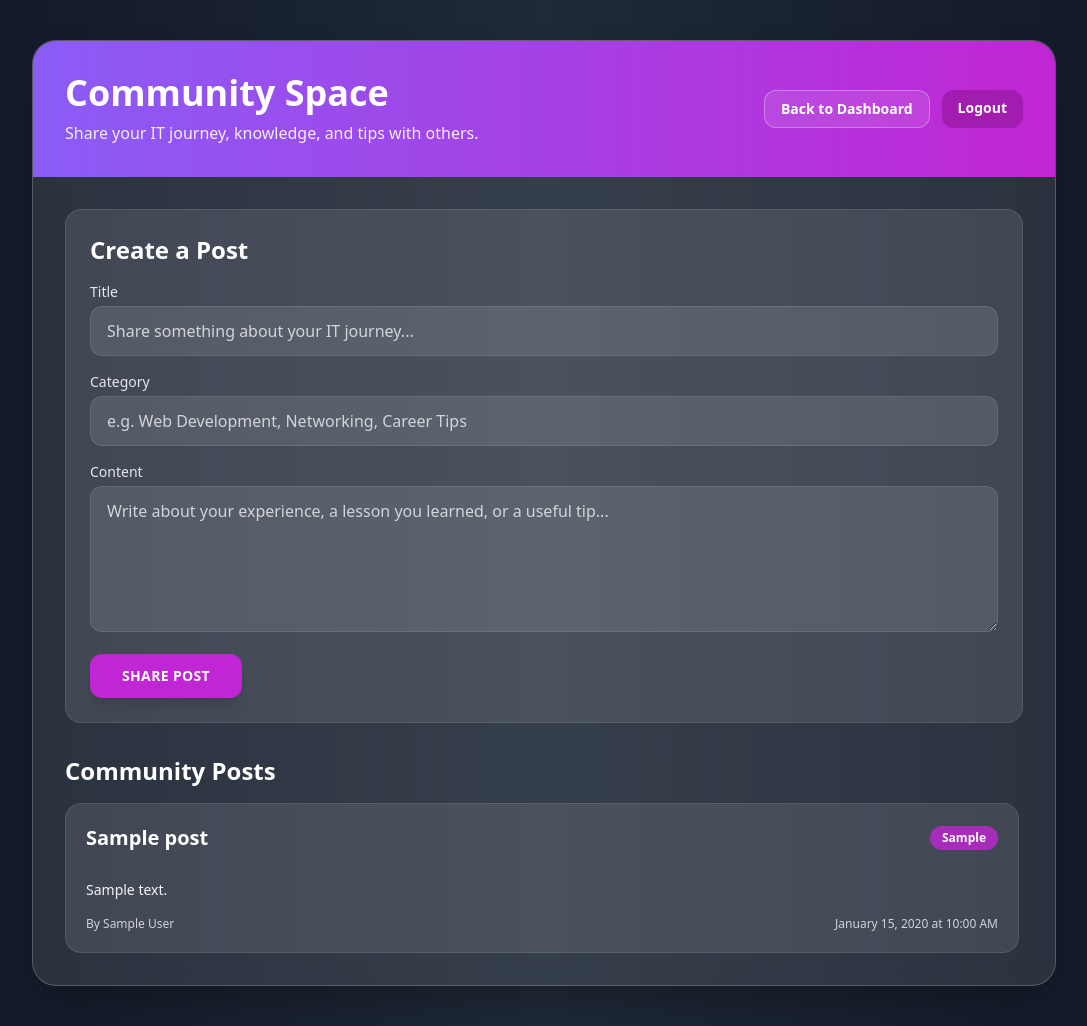
After one commit to Ewonn18/login-system, a PHP site: page /community.php in a window 1280 px wide. The commit adds this page. Shown: the whole page, without its empty margins (96-1183 px from the left). Run offline with PHP 8.4, Linux system fonts and the light colour scheme; the visitor is signed in with stand-in values (Sample User, id 1); tables that the repository leaves empty or names only in its code hold one stand-in row (values such as "Sample post"); some libraries are stand-ins or nearby versions.

Commit message:
add community sharing feature

```diff
--- /dev/null
+++ b/community.php
@@ -0,0 +1,185 @@
+<?php
+session_start();
+include "db.php";
+
+if (!isset($_SESSION["user_id"])) {
+    header("Location: index.php?panel=signin&type=error&message=" . urlencode("Please sign in first."));
+    exit();
+}
+
+$userId = $_SESSION["user_id"];
+$userName = $_SESSION["user_name"] ?? "Unknown User";
+
+$message = "";
+$messageType = "";
+
+if ($_SERVER["REQUEST_METHOD"] === "POST") {
+    $title = trim($_POST["title"] ?? "");
+    $category = trim($_POST["category"] ?? "");
+    $content = trim($_POST["content"] ?? "");
+
+    if ($title === "" || $category === "" || $content === "") {
+        $message = "All fields are required.";
+        $messageType = "error";
+    } else {
+        $sql = "INSERT INTO posts (user_id, title, category, content, author_name) VALUES (?, ?, ?, ?, ?)";
+        $stmt = $conn->prepare($sql);
+
+        if (!$stmt) {
+            $message = "Something went wrong. Please try again.";
+            $messageType = "error";
+        } else {
+            $stmt->bind_param("issss", $userId, $title, $category, $content, $userName);
+
+            if ($stmt->execute()) {
+                $message = "Your post has been shared.";
+                $messageType = "success";
+            } else {
+                $message = "Could not save your post. Please try again.";
+                $messageType = "error";
+            }
+
+            $stmt->close();
+        }
+    }
+}
+
+$posts = [];
+
+$postsSql = "SELECT title, category, content, author_name, created_at FROM posts ORDER BY created_at DESC";
+$postsResult = $conn->query($postsSql);
+
+if ($postsResult && $postsResult->num_rows > 0) {
+    while ($row = $postsResult->fetch_assoc()) {
+        $posts[] = $row;
+    }
+}
+
+$conn->close();
+?>
+<!doctype html>
+<html lang="en">
+<head>
+  <meta charset="UTF-8">
+  <meta name="viewport" content="width=device-width, initial-scale=1.0">
+  <title>Community - IT Journeys & Tips</title>
+  <script src="https://cdn.tailwindcss.com"></script>
+</head>
+<body class="min-h-screen bg-gradient-to-r from-gray-900 via-gray-800 to-gray-900 flex items-center justify-center px-4 py-10">
+  <div class="w-full max-w-5xl bg-white/10 backdrop-blur-md border border-white/20 rounded-3xl shadow-2xl overflow-hidden">
+    <div class="bg-gradient-to-r from-violet-500 to-fuchsia-600 p-8 text-white flex flex-col md:flex-row md:items-center md:justify-between gap-4">
+      <div>
+        <h1 class="text-3xl md:text-4xl font-bold">Community Space</h1>
+        <p class="mt-2 text-white/90">Share your IT journey, knowledge, and tips with others.</p>
+      </div>
+      <div class="flex gap-3">
+        <a
+          href="dashboard.php"
+          class="px-4 py-2 rounded-xl bg-white/10 border border-white/30 hover:bg-white/20 transition text-sm font-semibold"
+        >
+          Back to Dashboard
+        </a>
+        <a
+          href="logout.php"
+          class="px-4 py-2 rounded-xl bg-fuchsia-700 hover:bg-fuchsia-800 transition text-sm font-semibold"
+        >
+          Logout
+        </a>
+      </div>
+    </div>
+
+    <div class="p-6 md:p-8 text-white space-y-8">
+      <?php if (!empty($message)): ?>
+        <div class="w-full">
+          <div class="<?php echo $messageType === 'success' ? 'bg-green-500/90 border-green-300' : 'bg-red-500/90 border-red-300'; ?> border rounded-xl px-4 py-3 text-sm">
+            <?php echo htmlspecialchars($message); ?>
+          </div>
+        </div>
+      <?php endif; ?>
+
+      <section class="bg-white/10 rounded-2xl p-6 border border-white/10">
+        <h2 class="text-2xl font-semibold mb-4">Create a Post</h2>
+        <form method="POST" class="space-y-4">
+          <div>
+            <label class="block text-sm text-gray-200 mb-1" for="title">Title</label>
+            <input
+              type="text"
+              id="title"
+              name="title"
+              required
+              class="w-full bg-white/10 text-white placeholder-gray-300 rounded-xl px-4 py-3 outline-none border border-white/10"
+              placeholder="Share something about your IT journey..."
+            />
+          </div>
+
+          <div>
+            <label class="block text-sm text-gray-200 mb-1" for="category">Category</label>
+            <input
+              type="text"
+              id="category"
+              name="category"
+              required
+              class="w-full bg-white/10 text-white placeholder-gray-300 rounded-xl px-4 py-3 outline-none border border-white/10"
+              placeholder="e.g. Web Development, Networking, Career Tips"
+            />
+          </div>
+
+          <div>
+            <label class="block text-sm text-gray-200 mb-1" for="content">Content</label>
+            <textarea
+              id="content"
+              name="content"
+              rows="5"
+              required
+              class="w-full bg-white/10 text-white placeholder-gray-300 rounded-xl px-4 py-3 outline-none border border-white/10"
+              placeholder="Write about your experience, a lesson you learned, or a useful tip..."
+            ></textarea>
+          </div>
+
+          <button
+            type="submit"
+            class="mt-2 bg-fuchsia-600 hover:bg-fuchsia-700 text-white font-bold uppercase tracking-wide px-8 py-3 rounded-xl shadow-lg transition text-sm"
+          >
+            Share Post
+          </button>
+        </form>
+      </section>
+
+      <section>
+        <h2 class="text-2xl font-semibold mb-4">Community Posts</h2>
+
+        <?php if (empty($posts)): ?>
+          <p class="text-gray-300 text-sm">No posts yet. Be the first to share something!</p>
+        <?php else: ?>
+          <div class="space-y-4 max-h-[500px] overflow-y-auto pr-1">
+            <?php foreach ($posts as $post): ?>
+              <article class="bg-white/10 rounded-2xl p-5 border border-white/10">
+                <div class="flex flex-wrap items-center justify-between gap-2 mb-2">
+                  <h3 class="text-xl font-semibold"><?php echo htmlspecialchars($post["title"]); ?></h3>
+                  <span class="px-3 py-1 rounded-full bg-fuchsia-600/80 text-xs font-semibold">
+                    <?php echo htmlspecialchars($post["category"]); ?>
+                  </span>
+                </div>
+
+                <p class="text-gray-100 text-sm whitespace-pre-line mb-4">
+                  <?php echo nl2br(htmlspecialchars($post["content"])); ?>
+                </p>
+
+                <div class="flex flex-wrap items-center justify-between text-xs text-gray-300">
+                  <span>By <?php echo htmlspecialchars($post["author_name"]); ?></span>
+                  <span>
+                    <?php
+                      $date = strtotime($post["created_at"]);
+                      echo date("F j, Y \\a\\t g:i A", $date);
+                    ?>
+                  </span>
+                </div>
+              </article>
+            <?php endforeach; ?>
+          </div>
+        <?php endif; ?>
+      </section>
+    </div>
+  </div>
+</body>
+</html>
```
Also changed, not shown: dashboard.php (+7 -0 lines).
